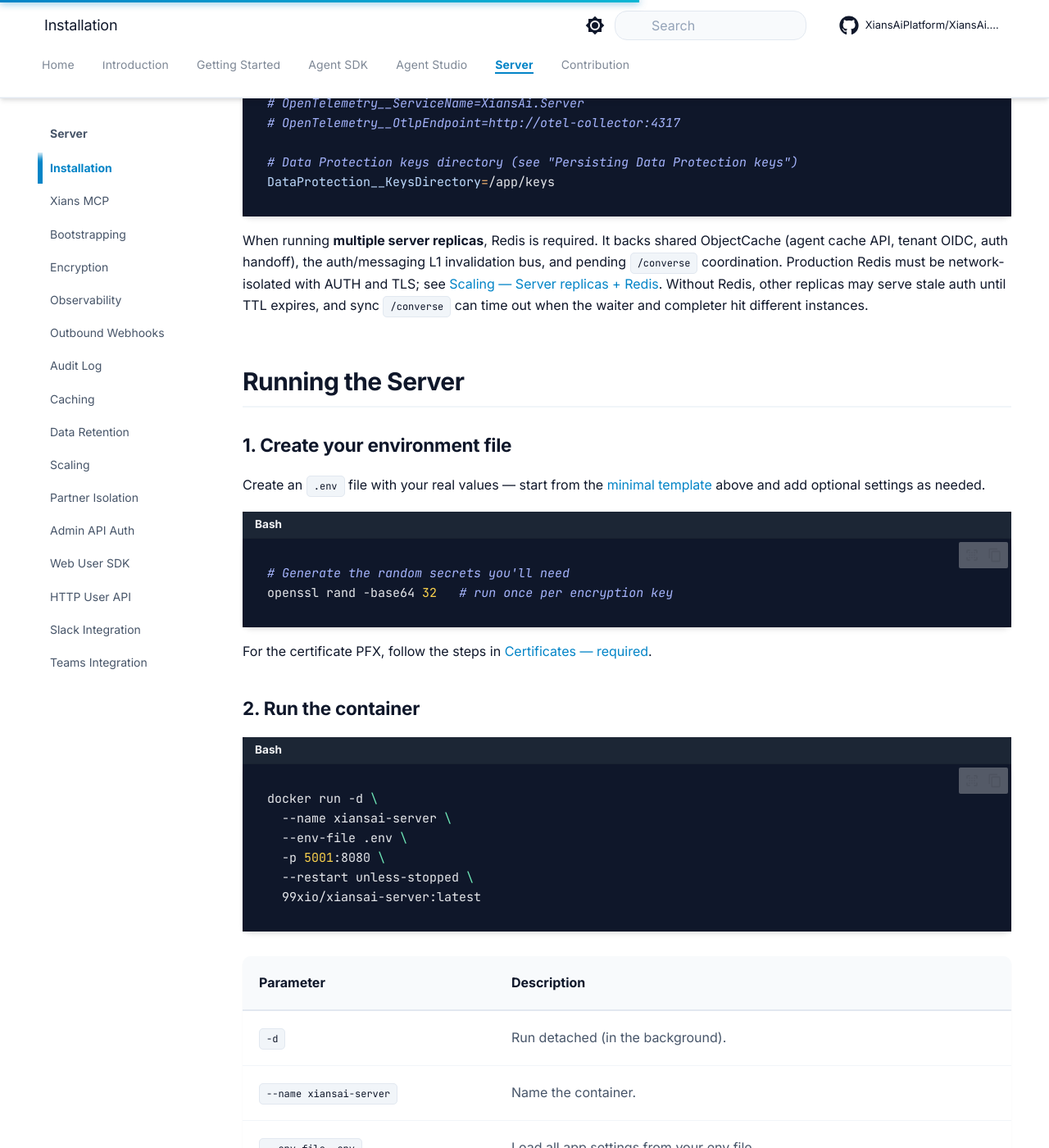
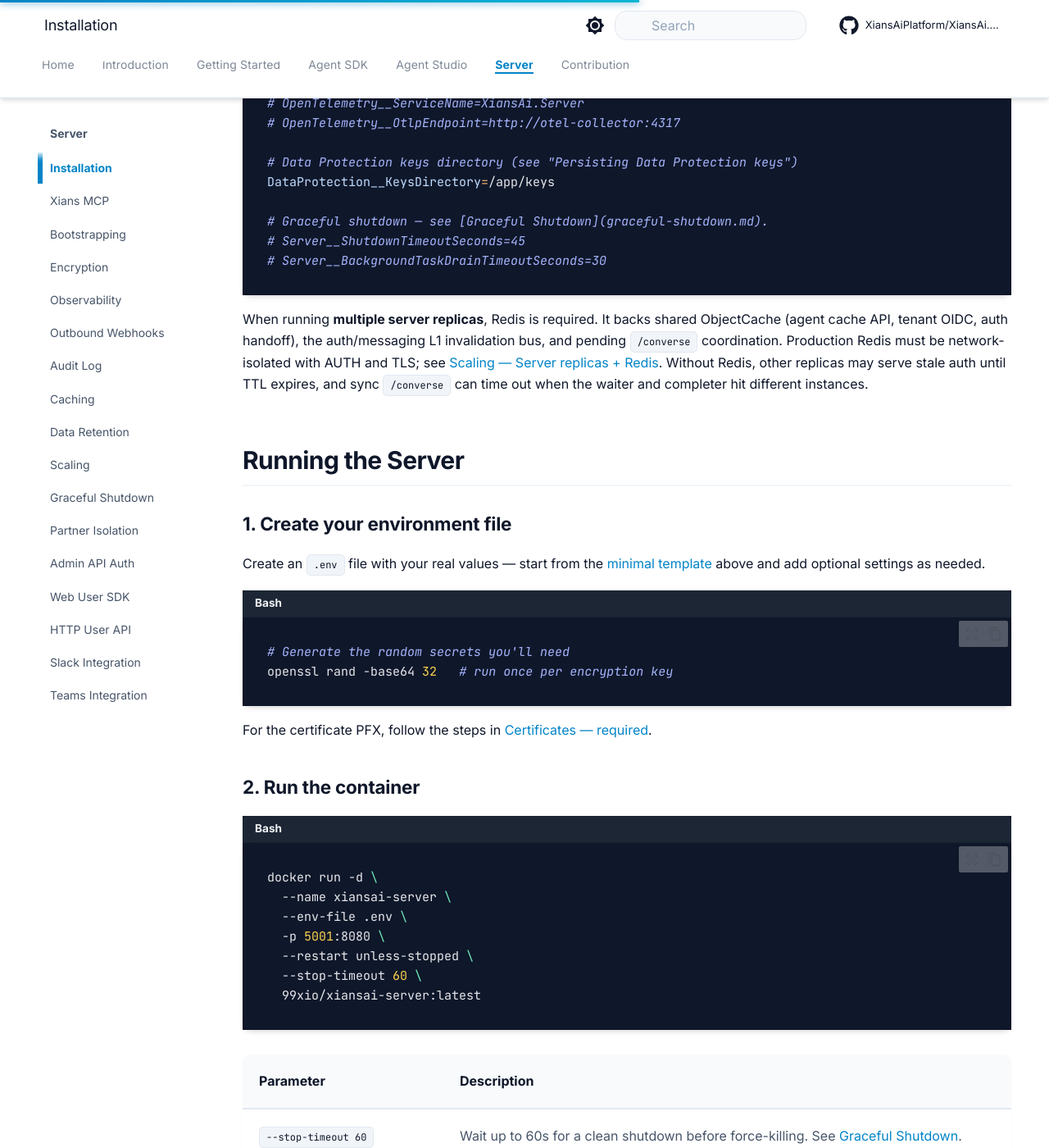
Before and after one commit to XiansAiPlatform/XiansAi.Docs, an MkDocs documentation site: the page built from docs/server/installation.md, in a window 1280 px wide and 1400 px high, scrolled down 7803 px. Shown: the whole window at 82% size. Built offline with MkDocs 1.6.1 and Material for MkDocs 9.7.7, drawn with Linux system fonts in a browser that asks for light colours; comment, search, counter and statistics services are not loaded; some of the changed text lies outside the part shown.

Commit message:
add graceful shutdown guide

````diff
--- a/docs/server/installation.md
+++ b/docs/server/installation.md
@@ -218,6 +218,10 @@
 
 # Data Protection keys directory (see "Persisting Data Protection keys")
 DataProtection__KeysDirectory=/app/keys
+
+# Graceful shutdown — see [Graceful Shutdown](graceful-shutdown.md).
+# Server__ShutdownTimeoutSeconds=45
+# Server__BackgroundTaskDrainTimeoutSeconds=30
 ```
 
 When running **multiple server replicas**, Redis is required. It backs shared ObjectCache (agent cache API, tenant OIDC, auth handoff), the auth/messaging L1 invalidation bus, and pending `/converse` coordination. Production Redis must be network-isolated with AUTH and TLS; see [Scaling — Server replicas + Redis](scaling.md#server-replicas--redis). Without Redis, other replicas may serve stale auth until TTL expires, and sync `/converse` can time out when the waiter and completer hit different instances.
@@ -243,11 +247,13 @@
   --env-file .env \
   -p 5001:8080 \
   --restart unless-stopped \
+  --stop-timeout 60 \
   99xio/xiansai-server:latest
 ```
 
 | Parameter | Description |
 | --- | --- |
+| `--stop-timeout 60` | Wait up to 60s for a clean shutdown before force-killing. See [Graceful Shutdown](graceful-shutdown.md). |
 | `-d` | Run detached (in the background). |
 | `--name xiansai-server` | Name the container. |
 | `--env-file .env` | Load all app settings from your env file. |
@@ -289,6 +295,7 @@
     env_file:
       - .env
     restart: unless-stopped
+    stop_grace_period: 60s # time for a clean shutdown, see Graceful Shutdown
     volumes:
       - xiansai-keys:/app/keys
     healthcheck:
@@ -346,10 +353,11 @@
 
 # Plain docker run
 docker pull 99xio/xiansai-server:latest
-docker rm -f xiansai-server
+docker stop -t 60 xiansai-server   # clean shutdown first
+docker rm xiansai-server
 docker run -d --name xiansai-server \
   --env-file .env -p 5001:8080 -v xiansai-keys:/app/keys \
-  --restart unless-stopped 99xio/xiansai-server:latest
+  --restart unless-stopped --stop-timeout 60 99xio/xiansai-server:latest
 ```
 
 ## Troubleshooting
--- a/mkdocs.yml
+++ b/mkdocs.yml
@@ -57,6 +57,7 @@
     - Caching: server/caching.md
     - Data Retention: server/data-retention.md
     - Scaling: server/scaling.md
+    - Graceful Shutdown: server/graceful-shutdown.md
     - Partner Isolation: server/partner-isolation.md
     - Admin API Auth: server/admin-api-auth.md
     - Web User SDK: https://github.com/XiansAiPlatform/sdk-web-typescript
````
Also changed, not shown: docs/concepts/agents.md (+2 -0 lines), docs/server/graceful-shutdown.md (added, +88 -0 lines), docs/server/scaling.md (+4 -0 lines).
